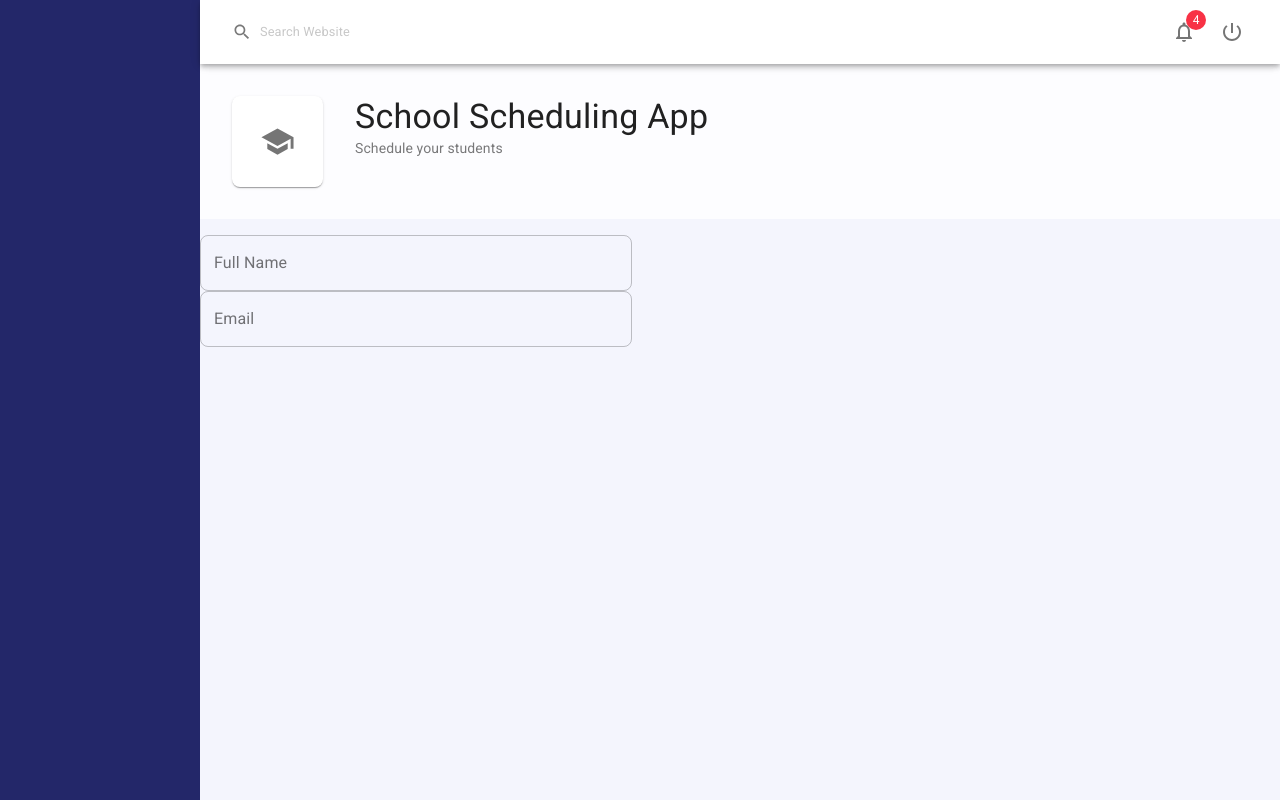
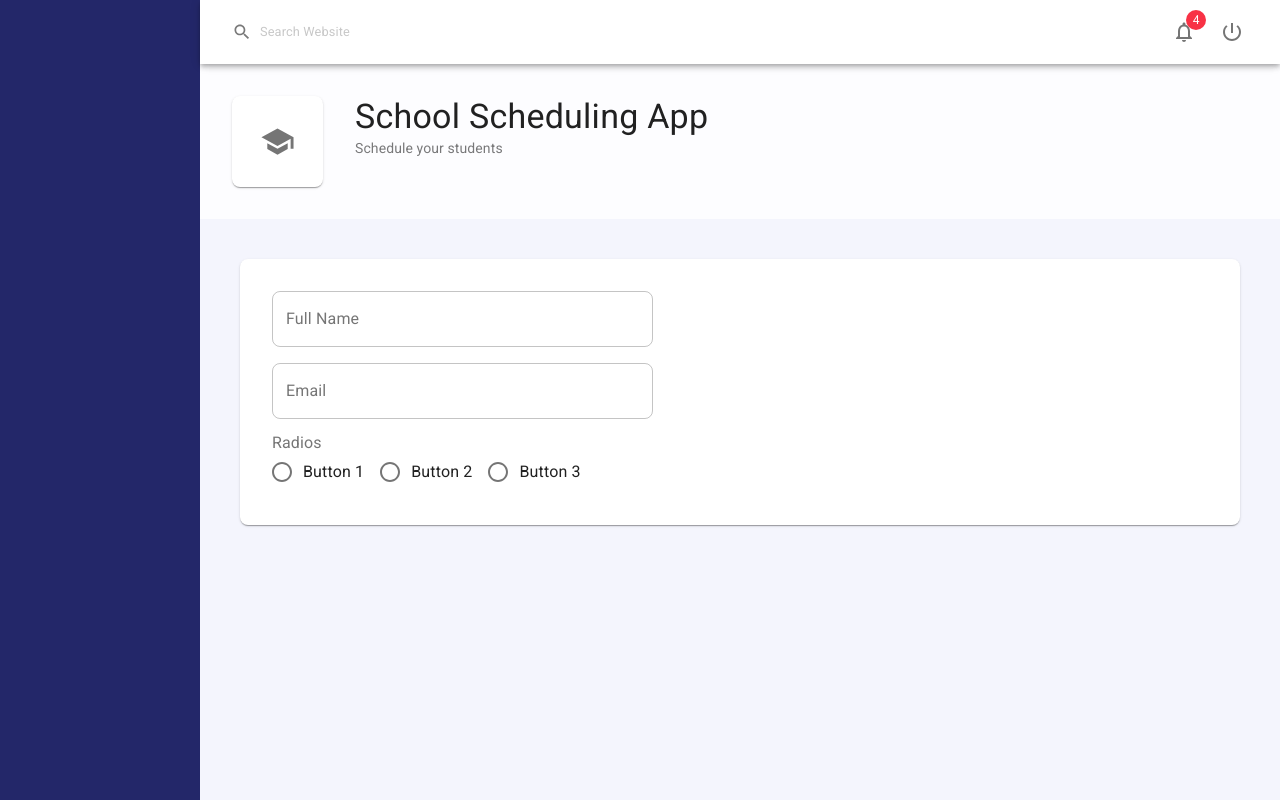
Before and after one commit to schedyool/schedyool, a React (Create React App) app: page / in a window 1280 px wide. Built offline with nearby package versions, Linux system fonts and the light colour scheme.

Commit message:
Form + Dropzone

```diff
--- a/package.json
+++ b/package.json
@@ -13,6 +13,7 @@
     "@types/react": "^16.9.46",
     "@types/react-dom": "^16.9.8",
     "fontsource-roboto": "^3.0.3",
+    "material-ui-dropzone": "^3.4.0",
     "react": "^16.13.1",
     "react-dom": "^16.13.1",
     "react-scripts": "3.4.3",
--- /dev/null
+++ b/src/Components/useForm.tsx
@@ -0,0 +1,38 @@
+import React, { useState } from 'react';
+import { makeStyles } from '@material-ui/core';
+
+export const useForm = (initialFieldValues: any) => {
+    const [values, setValues] = useState(initialFieldValues);
+    const handleInputChange = (e: any) => {
+        const { name, value } = e.target;
+        setValues({
+            ...initialFieldValues,
+            [name]: value
+        })
+    };
+
+    return {
+        values,
+        setValues,
+        handleInputChange
+    };
+};
+
+const useStyles = makeStyles(theme => ({
+    root: {
+        '& .MuiFormControl-root': {
+            width: '80%',
+            margin: theme.spacing(1),
+        },
+    },
+}));
+
+export const Form = (props: { children: React.ReactNode; }) => {
+    const classes = useStyles();
+
+    return (
+        <form className={classes.root}>
+            {props.children}
+        </form>
+    );
+};
--- a/src/Pages/DataComponent.tsx
+++ b/src/Pages/DataComponent.tsx
@@ -1,11 +1,22 @@
 import React from 'react';
 import DataForm from './DataForm';
+import { Paper, makeStyles } from '@material-ui/core';
 // import PageHeader from '../Components/PageHeader';
 // import { IconButton } from '@material-ui/core';
 // import SchoolIcon from '../../node_modules/@material-ui/icons/School';
 
 
+const useStyles = makeStyles(theme => ({
+    pageContent: {
+        margin: theme.spacing(5),
+        padding: theme.spacing(3),
+    },
+}));
+
 const DataComponent = (): any => {
+
+    const classes = useStyles();
+
     return (
         <>
             {/* <PageHeader
@@ -17,7 +28,9 @@ const DataComponent = (): any => {
                     </IconButton>
                 }
             /> */}
-            <DataForm />
+            <Paper className={classes.pageContent}>
+                <DataForm />
+            </Paper>
         </>
     );
 };
--- a/src/Pages/DataForm.tsx
+++ b/src/Pages/DataForm.tsx
@@ -1,14 +1,6 @@
-import React, { useState, useEffect } from 'react';
-import { Grid, TextField, makeStyles } from '@material-ui/core';
-
-const useStyle = makeStyles(theme => ({
-    root: {
-        '& .MuiFormControl-root': {
-            width: '80%',
-            margin: `theme.spacing(1)`,
-        },
-    },
-}));
+import React from 'react';
+import { Grid, TextField, FormLabel, FormControl, RadioGroup, FormControlLabel, Radio } from '@material-ui/core';
+import { useForm, Form } from '../Components/useForm';
 
 const initialFieldValues = {
     id: 0,
@@ -23,28 +15,40 @@ const initialFieldValues = {
 };
 
 const DataForm = (): any => {
-    const [values, setvalues] = useState(initialFieldValues);
-    const classes = useStyle();
+    const {values, setValues, handleInputChange} = useForm(initialFieldValues);
+
     return (
-        <form className={classes.root}>
+        <Form>
             <Grid container>
                 <Grid item xs={6}>
                     <TextField
                         variant="outlined"
                         label="Full Name"
+                        name="fullName"
                         value={values.fullName}
+                        onChange={handleInputChange}
                     />
                     <TextField
                         variant="outlined"
                         label="Email"
+                        name="email"
                         value={values.email}
+                        onChange={handleInputChange}
                     />
+                    <FormControl>
+                        <FormLabel>Radios</FormLabel>
+                        <RadioGroup row={true}>
+                            <FormControlLabel value="value-1" control={<Radio />} label="Button 1" />
+                            <FormControlLabel value="value-2" control={<Radio />} label="Button 2" />
+                            <FormControlLabel value="value-3" control={<Radio />} label="Button 3" />
+                        </RadioGroup>
+                    </FormControl>
                 </Grid>
-                <Grid item xs={6}>
+                {/* <Grid item xs={6}>
 
-                </Grid>
+                </Grid> */}
             </Grid>
-        </form>
+        </Form>
     )
 };
 
```
Also changed, not shown: 1 other file (tests, documents, lock files or other folders).
